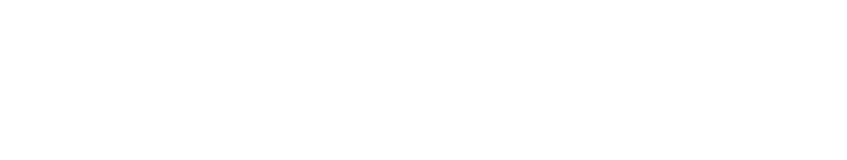
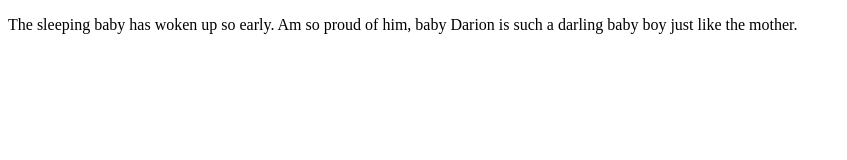
Before and after one commit to sharononisia/intro-to-html, a plain HTML site: page staff.html in a window 1280 px wide. Shown: the whole page, without its empty margins (0-847 px from the left). Drawn offline with Linux system fonts and the light colour scheme.

Commit message:
Updated staff file

```diff
--- a/staff.html
+++ b/staff.html
@@ -6,6 +6,6 @@
     <title>Document</title>
 </head>
 <body>
-
+    <p> The sleeping baby has woken up so early. Am so proud of him, baby Darion is such a darling baby boy just like the mother.</p>
 </body>
 </html>
```
